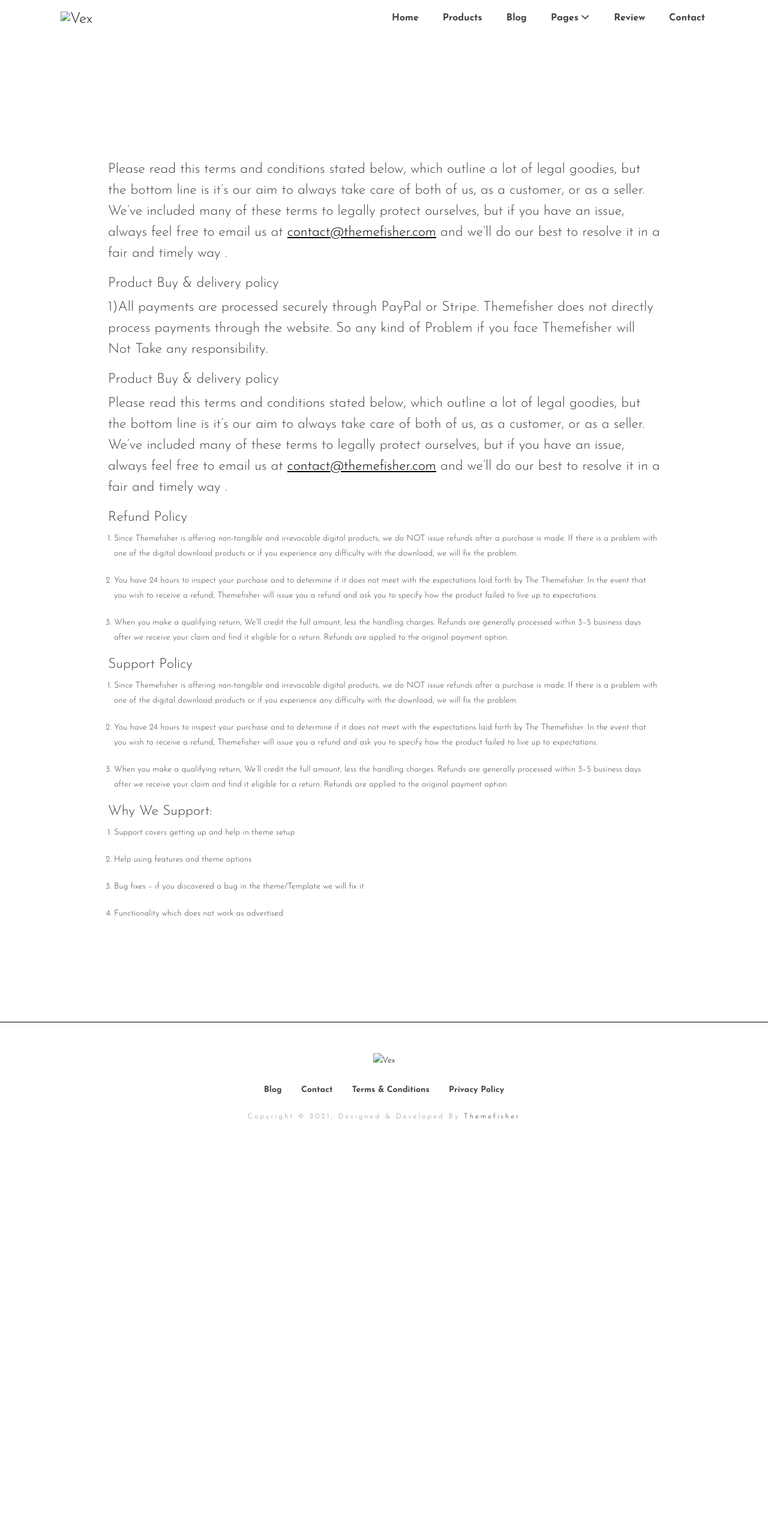
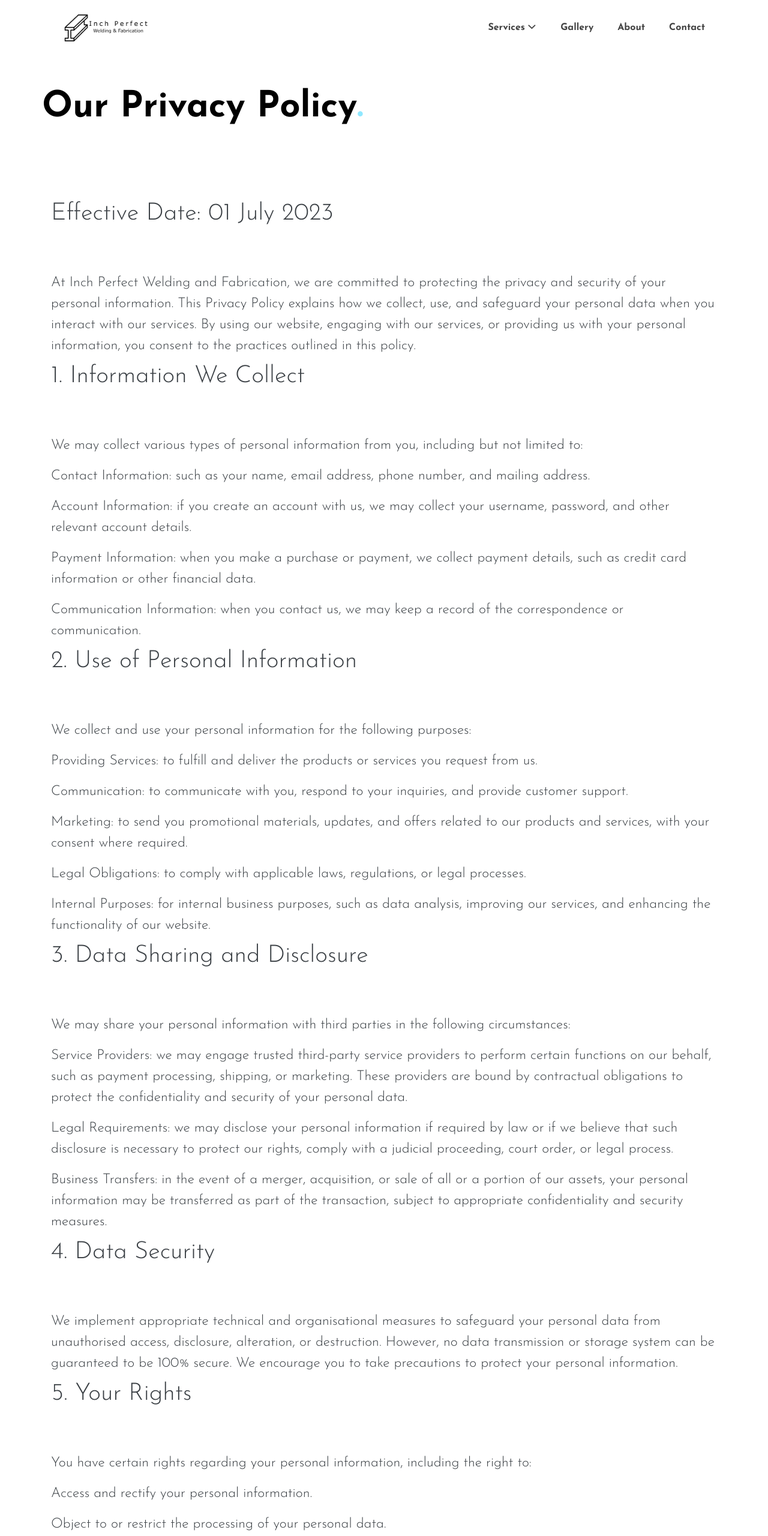
Before and after one commit to coreybebbington-GIT/InchPerfectWeldingandFabrication.github.io, a plain HTML site: page privacy-policy.html in a window 1280 px wide. Shown: the top 2560 px of the page at 60% size. Before the commit the page ends 1895 px from the top, so only its background shows below. Drawn offline with Linux system fonts and the light colour scheme; files whose address does not match are found by name; a web font is replaced by a local one.

Commit message:
Updates to privacy policy
Updates to the privacy policy.

```diff
--- a/privacy-policy.html
+++ b/privacy-policy.html
@@ -1,18 +1,10 @@
 <!DOCTYPE html>
-
-<!--
- // WEBSITE: https://themefisher.com
- // TWITTER: https://twitter.com/themefisher
- // FACEBOOK: https://www.facebook.com/themefisher
- // GITHUB: https://github.com/themefisher/
--->
-
 <html lang="en">
 <head>
 
   <!-- ** Basic Page Needs ** -->
   <meta charset="utf-8">
-  <title>Vex - Product Landing Page Boostarp Template</title>
+  <title>IPWF - Privacy Policy</title>
 
   <!-- ** Mobile Specific Metas ** -->
   <meta http-equiv="X-UA-Compatible" content="IE=edge">
@@ -20,6 +12,9 @@
   <meta name="viewport" content="width=device-width, initial-scale=1.0, maximum-scale=5.0">
   <meta name="author" content="Themefisher">
   <meta name="generator" content="Themefisher Vex HTML Template v1.0">
+
+  <!-- theme meta -->
+  <meta name="theme-name" content="InchPerfectWeldingandFabrication" />
 
   <!-- ** Plugins Needed for the Project ** -->
   <link rel="stylesheet" href="https://fonts.googleapis.com/css?family=Droid&#43;Serif:400%7cJosefin&#43;Sans:300,400,600,700 ">
@@ -31,7 +26,7 @@
   <link href="css/style.css" rel="stylesheet">
 
   <!--Favicon-->
-  <link rel="icon" href="images/favicon.png" type="image/x-icon">
+  <link rel="icon" href="images/favicon.ico" type="image/x-icon">
 
 </head><body id="body">
 
@@ -41,9 +36,9 @@
 
 
 <header class="navigation sticky-top bg-white">
-  <div class="container">
+  <div class="container fadeInUp-animation">
     <nav class="navbar navbar-expand-lg navbar-light">
-      <a class="navbar-brand" href="index.html"> <img src="images/logo.png" alt="Vex" width="100px">
+      <a class="navbar-brand" href="index.html"> <img src="img/Logo-black.png" alt="Inch Perfect" width="150px" margin="-10px">
       </a>
       <button class="navbar-toggler p-0 border-0" type="button" data-toggle="collapse" data-target="#navigation"
         aria-controls="navigation" aria-expanded="false" aria-label="Toggle navigation">
@@ -53,48 +48,21 @@
       <div class="collapse navbar-collapse text-center" id="navigation">
         <ul class="navbar-nav ml-auto mr-n0 mr-md-n3">
 
-          <li class="nav-item">
-            <a class="nav-link" href="index.html">Home</a>
-          </li>
-
-          <li class="nav-item">
-            <a class="nav-link" href="products.html">Products</a>
-          </li>
-
-          <li class="nav-item">
-            <a class="nav-link" href="blog.html">Blog</a>
-          </li>
-
           <li class="nav-item dropdown">
-            <a class="nav-link dropdown-toggle" href="#!" id="dropdown03" data-toggle="dropdown" aria-haspopup="true" aria-expanded="false">Pages <i class="tf-ion-chevron-down"></i></a>
+            <a class="nav-link dropdown-toggle" href="#!" id="dropdown03" data-toggle="dropdown" aria-haspopup="true" aria-expanded="false">Services <i class="tf-ion-chevron-down"></i></a>
             <ul class="dropdown-menu" aria-labelledby="dropdown03">
-              <li><a class="dropdown-item" href="blog-details.html">Blog Details</a></li>
-              <li><a class="dropdown-item" href="product-details.html">Product Details</a></li>
-              <li><a class="dropdown-item" href="privacy-policy.html">Privacy Policy</a></li>
-              <li><a class="dropdown-item" href="terms-conditions.html">Terms Conditions</a></li>
-
-              <li class="dropdown dropdown-submenu dropright">
-                <a class="dropdown-item dropdown-toggle" href="#!" id="dropdown0301" role="button" data-toggle="dropdown" aria-haspopup="true" aria-expanded="false">Sub Menu 01</a>
-
-                <ul class="dropdown-menu" aria-labelledby="dropdown0301">
-                  <li><a class="dropdown-item" href="index.html">Submenu 11</a></li>
-                  <li><a class="dropdown-item" href="index.html">Submenu 12</a></li>
-                </ul>
-              </li>
-
-              <li class="dropdown dropdown-submenu dropleft">
-                <a class="dropdown-item dropdown-toggle" href="#!" id="dropdown0301" role="button" data-toggle="dropdown" aria-haspopup="true" aria-expanded="false">Sub Menu 02</a>
-
-                <ul class="dropdown-menu" aria-labelledby="dropdown0301">
-                  <li><a class="dropdown-item" href="index.html">Submenu 21</a></li>
-                  <li><a class="dropdown-item" href="index.html">Submenu 22</a></li>
-                </ul>
-              </li>
+              <li><a class="dropdown-item" href="gates.html">Gates</a></li>
+              <li><a class="dropdown-item" href="structures.html">Sheds & Structures</a></li>
+              <li><a class="dropdown-item" href="bespoke.html">Bespoke</a></li>
             </ul>
           </li>
 
           <li class="nav-item">
-            <a class="nav-link" href="index.html#testimonial">Review</a>
+            <a class="nav-link" href="gallery.html">Gallery</a>
+          </li>
+
+          <li class="nav-item">
+            <a class="nav-link" href="about.html">About</a>
           </li>
 
           <li class="nav-item">
@@ -108,42 +76,90 @@
   </div>
 </header>
 
-<section class="section">
+<section class="section-start fadeInUp-animation">
+	<div class="container">
+		<div class="row">
+			<h1 class="font-weight-bold mb-4 font-size-60 font-colour-black">Our Privacy Policy<strong class="blueplus">.</strong></h1>
+		</div>
+	</div>
+</section>
+
+<section class="section fadeInUp-animation">
   <div class="container">
-    <div class="row justify-content-center">
-      <div class="col-lg-10 text-center mb-5">
-        <h1 class="font-weight-bold">Privacy Policy</h1>
-      </div>
-      <div class="col-lg-10 mb-5">
-        <div class="content">
-          <p>Please read this terms and conditions stated below, which outline a lot of legal goodies, but the bottom line is it’s our aim to always take care of both of us, as a customer, or as a seller. We’ve included many of these terms to legally protect ourselves, but if you have an issue, always feel free to email us at <a href="mailto:contact@themefisher.com">contact@themefisher.com</a> and we’ll do our best to resolve it in a fair and timely way .</p>
-          <h3 id="product-buy--delivery-policy">Product Buy &amp; delivery policy</h3>
-          <p>1)All payments are processed securely through PayPal or Stripe. Themefisher does not directly process payments through the website. So any kind of Problem if you face Themefisher will Not Take any responsibility.</p>
-          <h3 id="product-buy--delivery-policy-1">Product Buy &amp; delivery policy</h3>
-          <p>Please read this terms and conditions stated below, which outline a lot of legal goodies, but the bottom line is it’s our aim to always take care of both of us, as a customer, or as a seller. We’ve included many of these terms to legally protect ourselves, but if you have an issue, always feel free to email us at <a href="mailto:contact@themefisher.com">contact@themefisher.com</a> and we’ll do our best to resolve it in a fair and timely way .</p>
-          <h3 id="refund-policy">Refund Policy</h3>
-          <ol>
-          <li>Since Themefisher is offering non-tangible and irrevocable digital products, we do NOT issue refunds after a purchase is made. If there is a problem with one of the digital download products or if you experience any difficulty with the download, we will fix the problem.</li>
-          <li>You have 24 hours to inspect your purchase and to determine if it does not meet with the expectations laid forth by The Themefisher. In the event that you wish to receive a refund, Themefisher will issue you a refund and ask you to specify how the product failed to live up to expectations.</li>
-          <li>When you make a qualifying return, We’ll credit the full amount, less the handling charges. Refunds are generally processed within 3–5 business days after we receive your claim and find it eligible for a return. Refunds are applied to the original payment option.</li>
-          </ol>
-          <h3 id="support-policy">Support Policy</h3>
-          <ol>
-          <li>Since Themefisher is offering non-tangible and irrevocable digital products, we do NOT issue refunds after a purchase is made. If there is a problem with one of the digital download products or if you experience any difficulty with the download, we will fix the problem.</li>
-          <li>You have 24 hours to inspect your purchase and to determine if it does not meet with the expectations laid forth by The Themefisher. In the event that you wish to receive a refund, Themefisher will issue you a refund and ask you to specify how the product failed to live up to expectations.</li>
-          <li>When you make a qualifying return, We’ll credit the full amount, less the handling charges. Refunds are generally processed within 3–5 business days after we receive your claim and find it eligible for a return. Refunds are applied to the original payment option.</li>
-          </ol>
-          <h3 id="why-we-support">Why We Support:</h3>
-          <ol>
-            <li>Support covers getting up and help in theme setup</li>
-            <li>Help using features and theme options</li>
-            <li>Bug fixes – if you discovered a bug in the theme/Template we will fix it</li>
-            <li>Functionality which does not work as advertised</li>
-          </ol>
-        </div>
-      </div>
-    </div>
+  <h2>Effective Date: 01 July 2023</h2>
+
+  <p>At Inch Perfect Welding and Fabrication, we are committed to protecting the privacy and security of your personal information. This Privacy Policy explains how we collect, use, and safeguard your personal data when you interact with our services. By using our website, engaging with our services, or providing us with your personal information, you consent to the practices outlined in this policy.</p>
+<p></p>
+  <h2>1. Information We Collect</h2>
+
+  <p>We may collect various types of personal information from you, including but not limited to:</p>
+
+  <p>Contact Information: such as your name, email address, phone number, and mailing address.</p>
+  <p>Account Information: if you create an account with us, we may collect your username, password, and other relevant account details.</p>
+  <p>Payment Information: when you make a purchase or payment, we collect payment details, such as credit card information or other financial data.</p>
+  <p>Communication Information: when you contact us, we may keep a record of the correspondence or communication.</p>
+
+<p></p>
+
+  <h2>2. Use of Personal Information</h2>
+
+  <p>We collect and use your personal information for the following purposes:</p>
+
+    <p>Providing Services: to fulfill and deliver the products or services you request from us.</p>
+    <p>Communication: to communicate with you, respond to your inquiries, and provide customer support.</p>
+    <p>Marketing: to send you promotional materials, updates, and offers related to our products and services, with your consent where required.</p>
+    <p>Legal Obligations: to comply with applicable laws, regulations, or legal processes.</p>
+    <p>Internal Purposes: for internal business purposes, such as data analysis, improving our services, and enhancing the functionality of our website.</p>
+
+<p></p>
+
+  <h2>3. Data Sharing and Disclosure</h2>
+
+  <p>We may share your personal information with third parties in the following circumstances:</p>
+  <p>Service Providers: we may engage trusted third-party service providers to perform certain functions on our behalf, such as payment processing, shipping, or marketing. These providers are bound by contractual obligations to protect the confidentiality and security of your personal data.</p>
+  <p>Legal Requirements: we may disclose your personal information if required by law or if we believe that such disclosure is necessary to protect our rights, comply with a judicial proceeding, court order, or legal process.</p>
+  <p>Business Transfers: in the event of a merger, acquisition, or sale of all or a portion of our assets, your personal information may be transferred as part of the transaction, subject to appropriate confidentiality and security measures.</p>
+  <p></p>
+
+  <h2>4. Data Security</h2>
+
+  <p>We implement appropriate technical and organisational measures to safeguard your personal data from unauthorised access, disclosure, alteration, or destruction. However, no data transmission or storage system can be guaranteed to be 100% secure. We encourage you to take precautions to protect your personal information.</p>
+<p></p>
+  <h2>5. Your Rights</h2>
+
+  <p>You have certain rights regarding your personal information, including the right to:</p>
+
+    <p>Access and rectify your personal information.</p>
+    <p>Object to or restrict the processing of your personal data.</p>
+    <p>Request the deletion of your personal data, subject to applicable legal obligations.</p>
+    <p>Withdraw consent for certain processing activities.</p>
+    <p>Lodge a complaint with a supervisory authority if you believe that we have violated applicable data protection laws.</p>
+
+<p></p>
+  <h2>6. Data Retention</h2>
+
+  <p>We retain your personal information only for as long as necessary to fulfill the purposes outlined in this Privacy Policy or as required by law. When your personal data is no longer needed, we will securely delete or anonymize it.</p>
+<p></p>
+  <h2>7. Third-Party Links</h2>
+
+  <p>Our website may contain links to third-party websites or services. We are not responsible for the privacy practices or content of such third parties. We encourage you to review their privacy policies before providing any personal information.</p>
+<p></p>
+  <h2>8. Changes to the Privacy Policy</h2>
+
+  <p>We may update this Privacy Policy from time to time to reflect changes in our practices or legal requirements. We will post the revised version on our website and indicate the effective date of the updated policy.</p>
+<p></p>
+  <h2>9. Contact Us</h2>
+
+  <p>If you have any questions or concerns about our Privacy Policy or the handling of your personal information, please contact us at:</p>
+
+  <p>Inch Perfect Welding and Fabrication<br>
+    [Address]<br>
+    [Email]<br>
+    [Phone number]</p>
+
+  <p>By using our services or providing us with your personal information, you acknowledge that you have read and understood this Privacy Policy.</p>
   </div>
+
 </section>
 
 <script src="plugins/jquery/jquery.js"></script>
@@ -160,11 +176,11 @@
     <div class="row">
       <div class="col-md-12">
         <div class="block">
-          <a href="index.html" class="mb-4 d-inline-block"> <img src="images/logo.png" alt="Vex" width="100px"> </a>
+          <a href="index.html" class="mb-4 d-inline-block"> <img src="img/Logo-black.png" alt="Inch Perfect" width="100px"> </a>
           <ul class="list-inline footer-menu">
 
             <li class="list-inline-item">
-              <a href="blog.html">Blog</a>
+              <a href="about.html">About</a>
             </li>
 
             <li class="list-inline-item">
@@ -172,15 +188,12 @@
             </li>
 
             <li class="list-inline-item">
-              <a href="terms-conditions.html">Terms &amp; Conditions</a>
-            </li>
-
-            <li class="list-inline-item">
               <a href="privacy-policy.html">Privacy Policy</a>
             </li>
 
           </ul>
-          <p class="copyright-text">Copyright &copy; 2021, Designed &amp; Developed By <a href="https://themefisher.com/">Themefisher</a></p>
+          <p class="copyright-text">Copyright &copy; 2023</p>
+          <!-- <p>Theme From <a href="https://themefisher.com/">Themefisher</a></p>-->
         </div>
       </div>
     </div>
```
Also changed, not shown: contact.html (+1 -1 lines).
